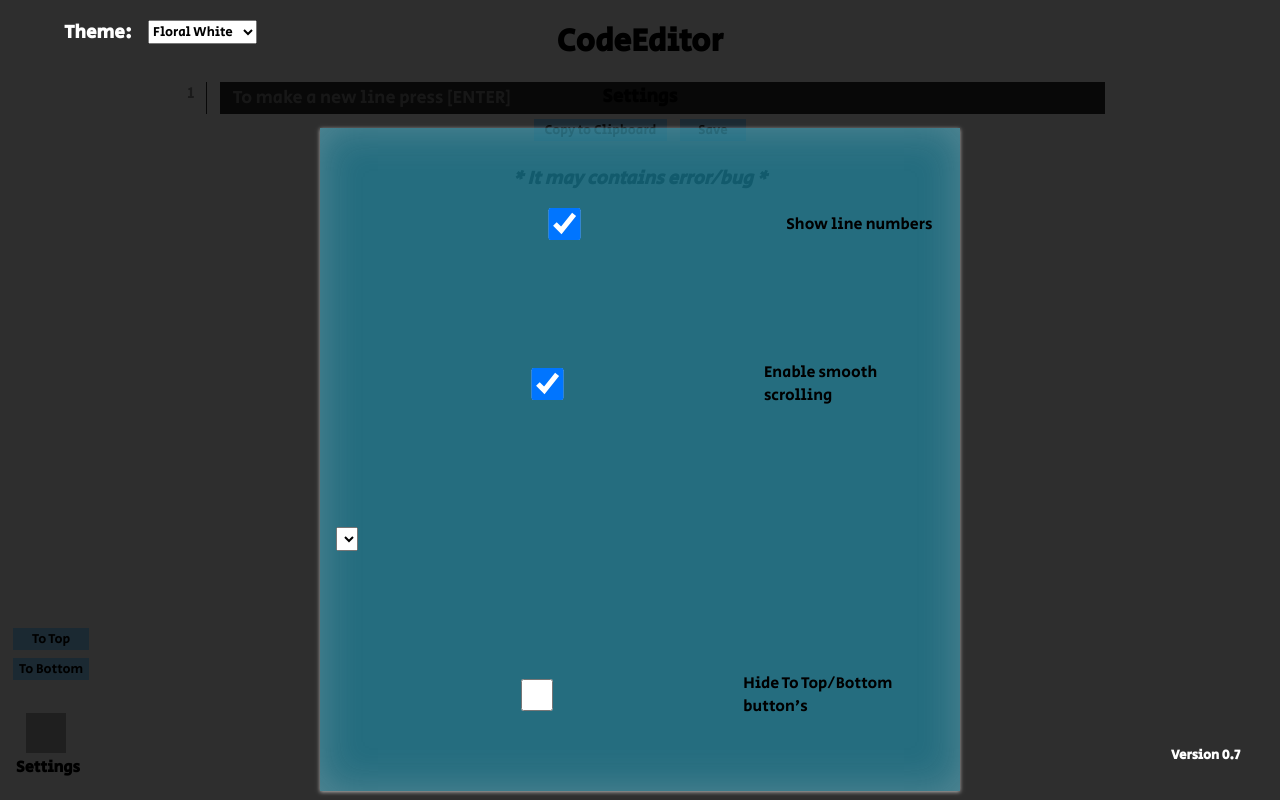
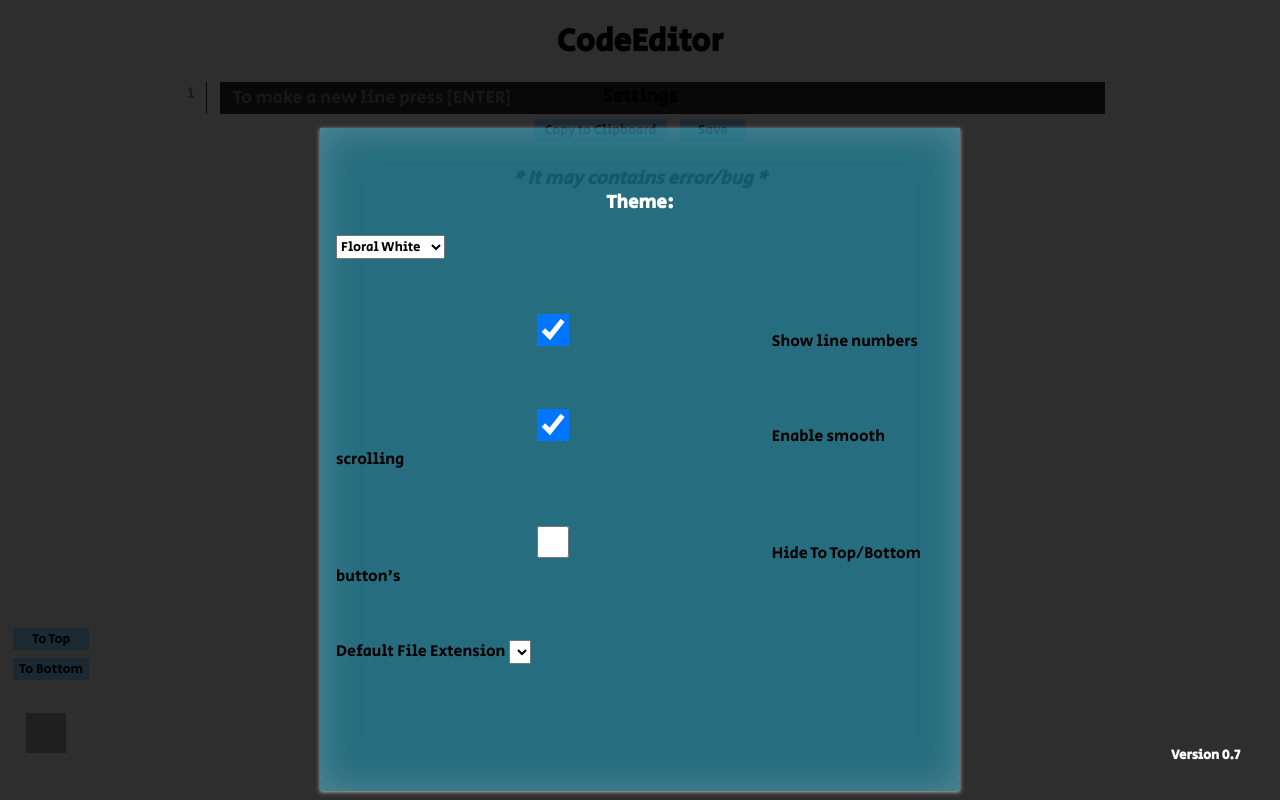
Before and after one commit to Sciencewolf/CodeEditor, a plain HTML site: page index.html in a window 1280 px wide. Both pictures are taken after a click on the button 46 px from the left and 736 px from the top of the page. Drawn offline with Linux system fonts and the light colour scheme; grey boxes are pictures that could not be loaded.

Commit message:
Initial commit

```diff
--- a/index.html
+++ b/index.html
@@ -56,13 +56,13 @@
     <button type="button" id="open-settings">
         <img src="https://img.icons8.com/fluency/48/null/gear.png" alt="settings" id="settings-img"/>
     </button>
-    <h4>Settings</h4>
 
     <div class="settings" id="settings">
         <h3>Settings</h3>
         <h5>Version 0.7</h5>
         <div class="settings-panel" id="settings-panel">
-            <span class="btn-bgcolor" id="btn-bgcolor">
+
+            <div class="div-bgcolor" id="div-bgcolor">
                 <h3 style="color: white">Theme: </h3>
                 <select id="select-theme">
                     <option>Floral White</option>
@@ -73,25 +73,29 @@
                     <option>Ming</option>
                     <option>Jet</option>
                 </select>
-            </span>
-            <span class="span-show-line-numbers">
+            </div>
+
+            <div class="div-show-line-numbers">
                 <input type="checkbox" checked id="checkbox-show-line-numbers">
                 <label id="label-show-line-numbers">Show line numbers</label>
-            </span>
+            </div>
 
-            <span class="span-enable-smooth-scrolling">
+            <div class="div-enable-smooth-scrolling">
                 <input type="checkbox" checked id="checkbox-enable-smooth-scrolling">
-            <label id="label-enable-smooth-scrolling">Enable smooth scrolling</label>
-            </span>
+                <label id="label-enable-smooth-scrolling">Enable smooth scrolling</label>
+            </div>
+
+            <div class="div-hide-scrollto-buttons">
+                <input type="checkbox" id="checkbox-hide-scrollto-buttons">
+                <label id="label-hide-scrollto-buttons">Hide To Top/Bottom button's</label>
+            </div>
 
             <div class="div-default-file-ext">
+                <label id="label-select-default-file-ext">Default File Extension</label>
                 <select id="select-default-file-ext"></select>
             </div>
 
-            <span class="span-hide-scrollto-buttons">
-                <input type="checkbox" id="checkbox-hide-scrollto-buttons">
-            <label id="label-hide-scrollto-buttons">Hide To Top/Bottom button's</label>
-            </span>
+            <span id="span-buttons"></span>
 
         </div>
     </div>
```
